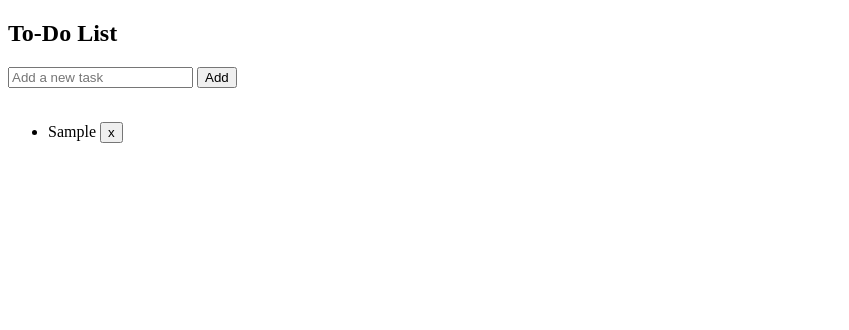
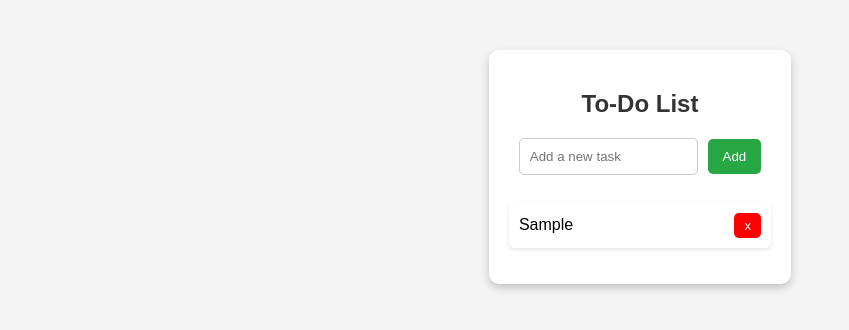
Before and after one commit to Thrishu/workshop, a plain HTML site: page index.html in a window 1280 px wide. Both pictures are taken after typing "Sample" into the empty fields and a click on the button "Add". Shown: the whole page, without its empty margins (0-849 px from the left). Drawn offline with Linux system fonts and the light colour scheme.

Commit message:
second commit

```diff
--- a/index.html
+++ b/index.html
@@ -4,6 +4,72 @@
     <meta charset="UTF-8">
     <meta name="viewport" content="width=device-width, initial-scale=1.0">
     <title>To-Do-App</title>
+    <style>
+        body {
+            font-family: Arial, sans-serif;
+            background-color: #f4f4f4;
+            text-align: center;
+            margin: 50px;
+        }
+        div {
+            background: white;
+            padding: 20px;
+            border-radius: 10px;
+            box-shadow: 0px 4px 8px rgba(0, 0, 0, 0.2);
+            display: inline-block;
+        }
+        h2 {
+            color: #333;
+        }
+        input {
+            padding: 10px;
+            width: 60%;
+            border: 1px solid #ccc;
+            border-radius: 5px;
+        }
+        button {
+            padding: 10px 15px;
+            background-color: #28a745;
+            color: white;
+            border: none;
+            cursor: pointer;
+            border-radius: 5px;
+            margin-left: 5px;
+        }
+        button:hover {
+            background-color: #218838;
+        }
+        ul {
+            list-style: none;
+            padding: 0;
+            margin-top: 10px;
+        }
+        li {
+            background: #fff;
+            padding: 10px;
+            border-radius: 5px;
+            margin: 5px 0;
+            display: flex;
+            justify-content: space-between;
+            align-items: center;
+            box-shadow: 0 2px 4px rgba(0, 0, 0, 0.1);
+        }
+        li.completed {
+            text-decoration: line-through;
+            color: gray;
+        }
+        li button {
+            background-color: red;
+            border: none;
+            color: white;
+            padding: 5px 10px;
+            cursor: pointer;
+            border-radius: 5px;
+        }
+        li button:hover {
+            background-color: darkred;
+        }
+    </style>
 </head>
 <body>
     <div>
@@ -11,15 +77,10 @@
         <input type="text" placeholder="Add a new task" id="taskInput">
         <button onclick="addTask()">Add</button>
         <br><br>
-        <ul id="taskList">
-
-        </ul>
+        <ul id="taskList"></ul>
     </div>
 
     <script>
-        const taskInput = document.getElementById('taskInput');
-        const taskList = document.getElementById('taskList');
-s
         function addTask() {
             let input = document.getElementById('taskInput');
             let taskText = input.value.trim();
@@ -27,16 +88,18 @@ s
 
             let li = document.createElement('li');
             li.innerHTML = `${taskText} <button onclick="removeTask(this)">x</button>`;
+
             li.addEventListener('click', () => {
                 li.classList.toggle('completed');
             });
 
             document.getElementById('taskList').appendChild(li);
             input.value = '';
+        }
 
         function removeTask(task) {
+            event.stopPropagation(); // Prevent toggling 'completed' when clicking 'x'
             task.parentElement.remove();
-           }
         }
     </script>
 </body>
```
Lines whose indentation alone changed are shown as unchanged.
